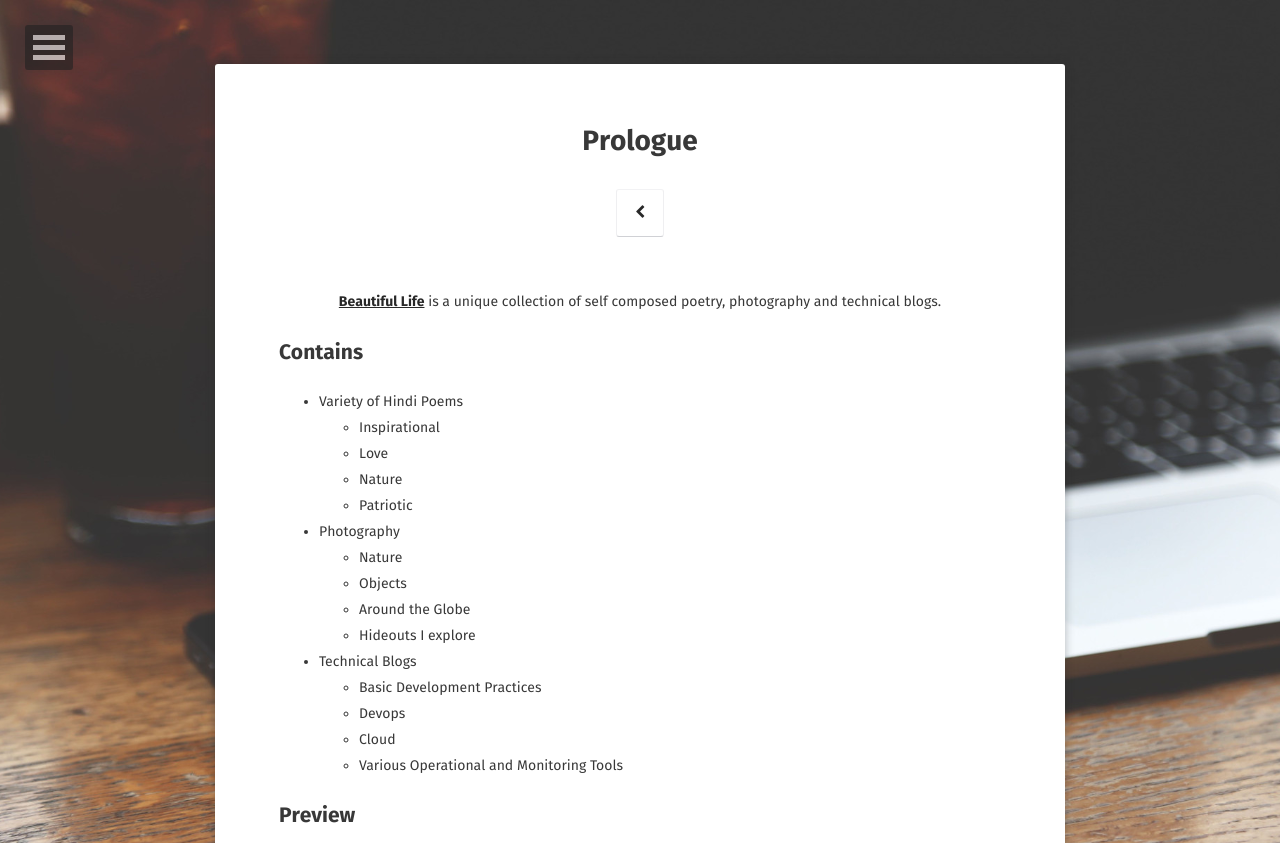
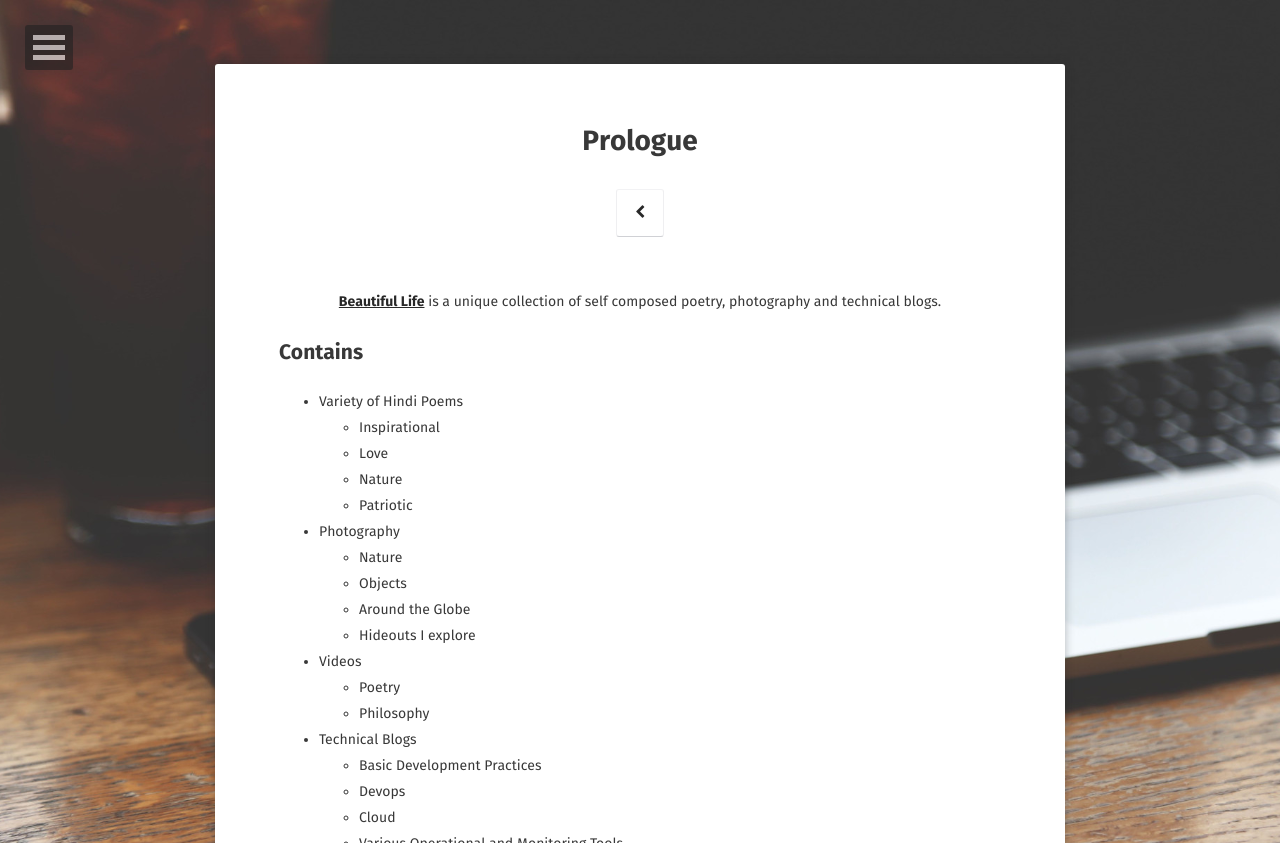
Before and after one commit to ManishMehra/Moon, a Jekyll site: the page built from about/index.md, in a window 1280 px wide. Shown: the top 843 px of the page. Built offline with Jekyll 4.4.1, drawn with Linux system fonts in a browser that asks for light colours; some web fonts are replaced; some of the changed text lies outside the part shown; grey boxes are pictures that could not be loaded.

Commit message:
Create index.md

```diff
--- a/about/index.md
+++ b/about/index.md
@@ -19,6 +19,9 @@ comments: false
     * Objects
     * Around the Globe
     * Hideouts I explore
+* Videos
+    * Poetry
+    * Philosophy
 * Technical Blogs
     * Basic Development Practices
     * Devops
@@ -26,12 +29,5 @@ comments: false
     * Various Operational and Monitoring Tools
 
 
-## Preview
-
-{% capture images %}
-    https://cloud.githubusercontent.com/assets/754514/14509720/61c61058-01d6-11e6-93ab-0918515ecd56.png
-    https://cloud.githubusercontent.com/assets/754514/14509716/61ac6c8e-01d6-11e6-879f-8308883de790.png
-{% endcapture %}
-{% include gallery images=images caption="Screenshots of Moon Theme" cols=2 %}
 
 [Beautiful Life](https://manishmehra.github.io/beautifullife/)
```
